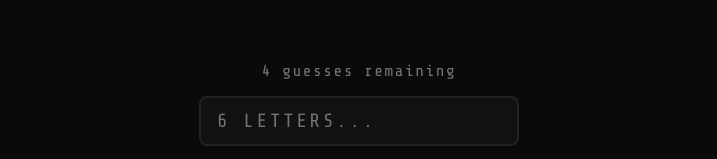
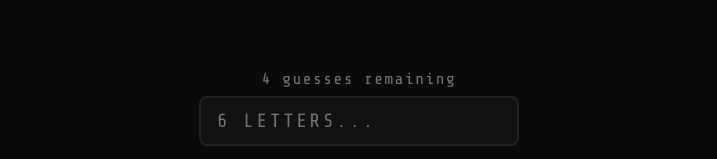
Before and after one commit to basic-intelligence/cap-lock, a Next.js app: page / in a window 1280 px wide. Shown: the part 638-797 px from the top of the page, without its empty margins (281-998 px from the left). Built offline with nearby package versions, Linux system fonts and the light colour scheme.

Commit message:
fix(ui): more space under alphabet, tighten guess counter and input together

```diff
--- a/app/components/AlphabetStrip.tsx
+++ b/app/components/AlphabetStrip.tsx
@@ -18,7 +18,7 @@
         display: "flex",
         justifyContent: "space-between",
         width: "100%",
-        padding: "8px 0 16px",
+        padding: "8px 0 24px",
       }}
     >
       {ALPHABET.split("").map((ch) => (
--- a/app/components/Game.tsx
+++ b/app/components/Game.tsx
@@ -252,7 +252,8 @@
         <AlphabetStrip fullyRevealedLetters={fullyRevealedLetters} />
       </div>
 
-      {/* Guess counter */}
+      {/* Guess counter + Input grouped tight */}
+      <div style={{ display: "flex", flexDirection: "column", alignItems: "center", gap: "8px", width: "100%" }}>
         {isPlaying && (
           <div
             style={{
@@ -264,8 +265,6 @@
             {guessesRemaining} {guessesRemaining === 1 ? "guess" : "guesses"} remaining
           </div>
         )}
-
-      {/* Input */}
         <GuessInput
         targetLength={state.targetWord.length}
         onSubmit={handleGuess}
@@ -273,6 +272,7 @@
         error={state.error}
         onClearError={handleClearError}
       />
+      </div>
 
       {/* Guess history */}
       <GuessHistory guesses={state.guesses} />
```
Lines whose indentation alone changed are shown as unchanged.
